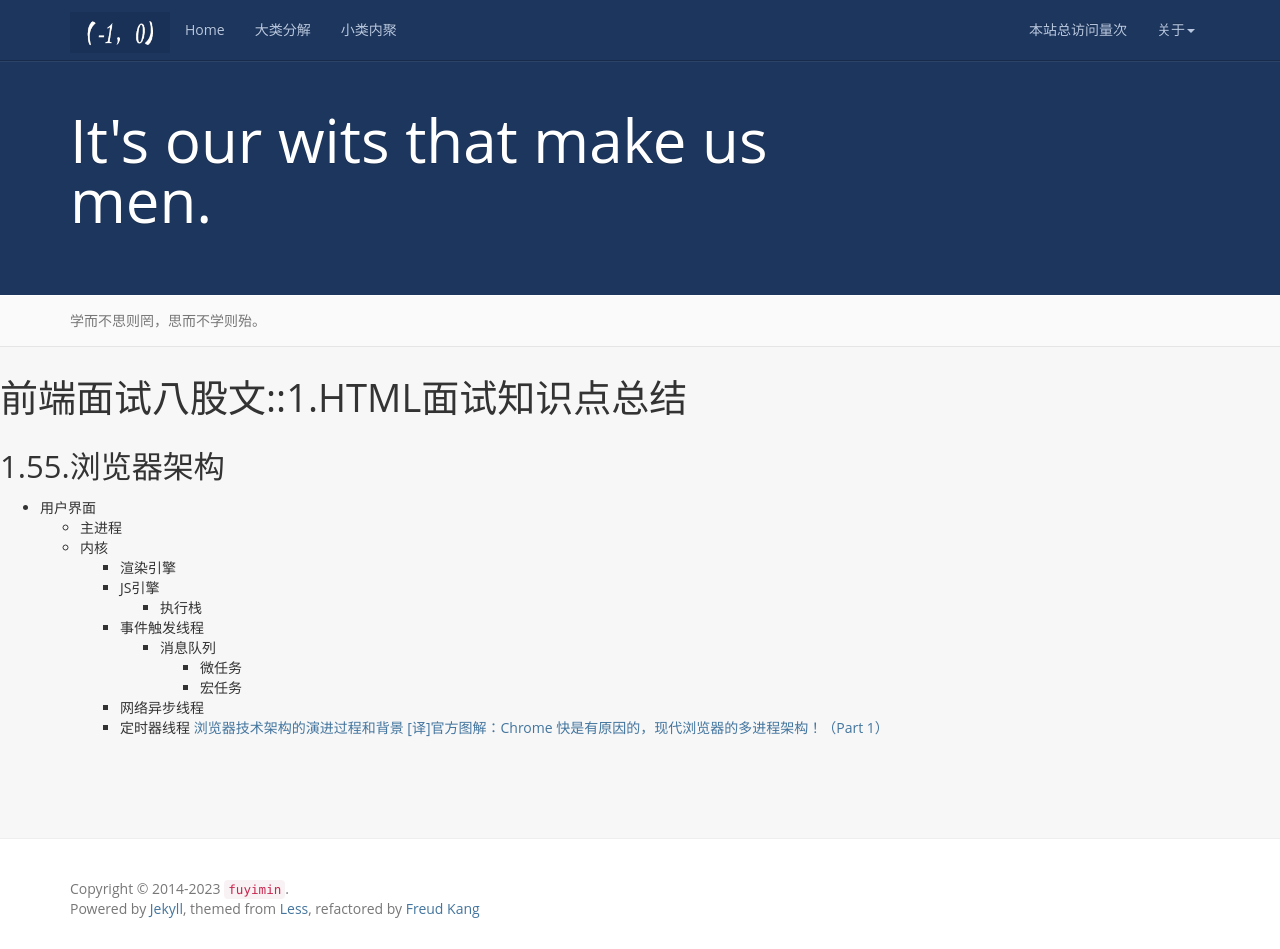
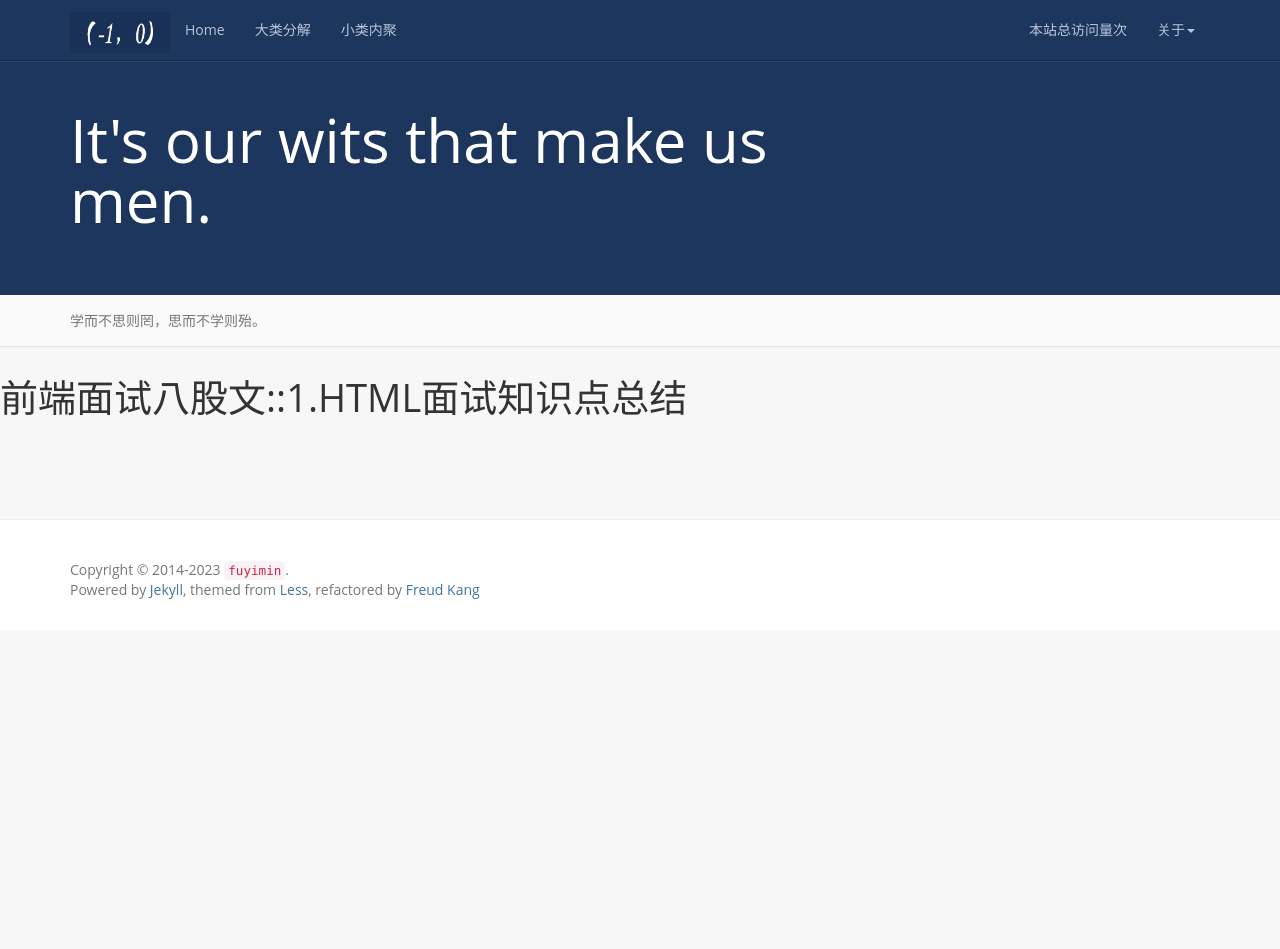
Before and after one commit to aimiy/aimiy.github.io, a Jekyll site: the page built from anki/1.md, in a window 1280 px wide and 949 px high. Built offline with Jekyll 4.4.1, drawn with Linux system fonts in a browser that asks for light colours; our own code applies the rules of GitHub Pages for plain Markdown files; a script that is not in the unit is left out; comment, search, counter and statistics services are not loaded.

Commit message:
文档整理

```diff
--- a/anki/1.md
+++ b/anki/1.md
@@ -1,18 +1 @@
 # 前端面试八股文::1.HTML面试知识点总结
-
-## 1.55.浏览器架构
-
-* 用户界面
-  * 主进程
-  * 内核
-    * 渲染引擎
-    * JS引擎
-      * 执行栈
-    * 事件触发线程
-      * 消息队列
-        * 微任务
-        * 宏任务
-    * 网络异步线程
-    * 定时器线程
-[浏览器技术架构的演进过程和背景](https://juejin.cn/post/7035791029814951950#heading-2)
-[[译]官方图解：Chrome 快是有原因的，现代浏览器的多进程架构！（Part 1）](https://juejin.cn/post/6844903701526642702#heading-7)
```
Also changed, not shown: anki/1.HTML  面试知识点总结.md (+5 -5 lines), anki/2. CSS  面试知识点总结.md (+89 -69 lines).
